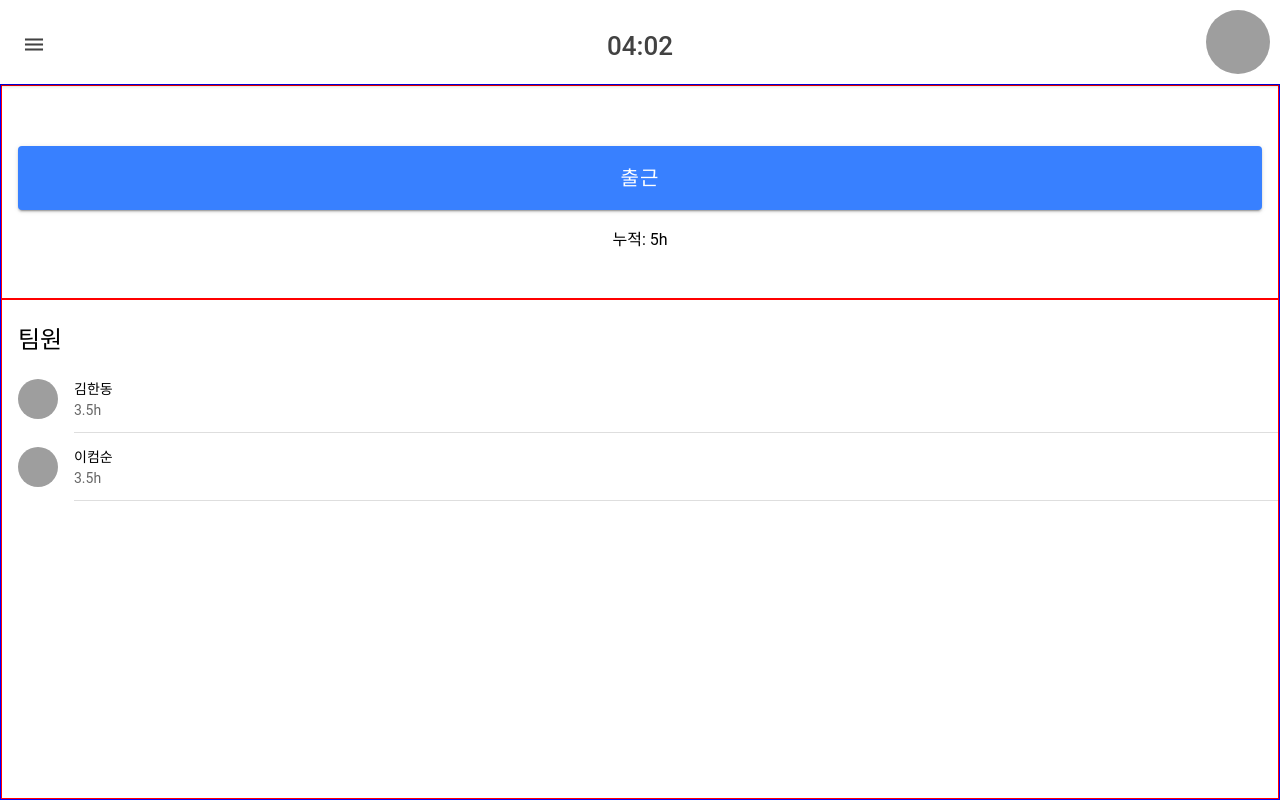
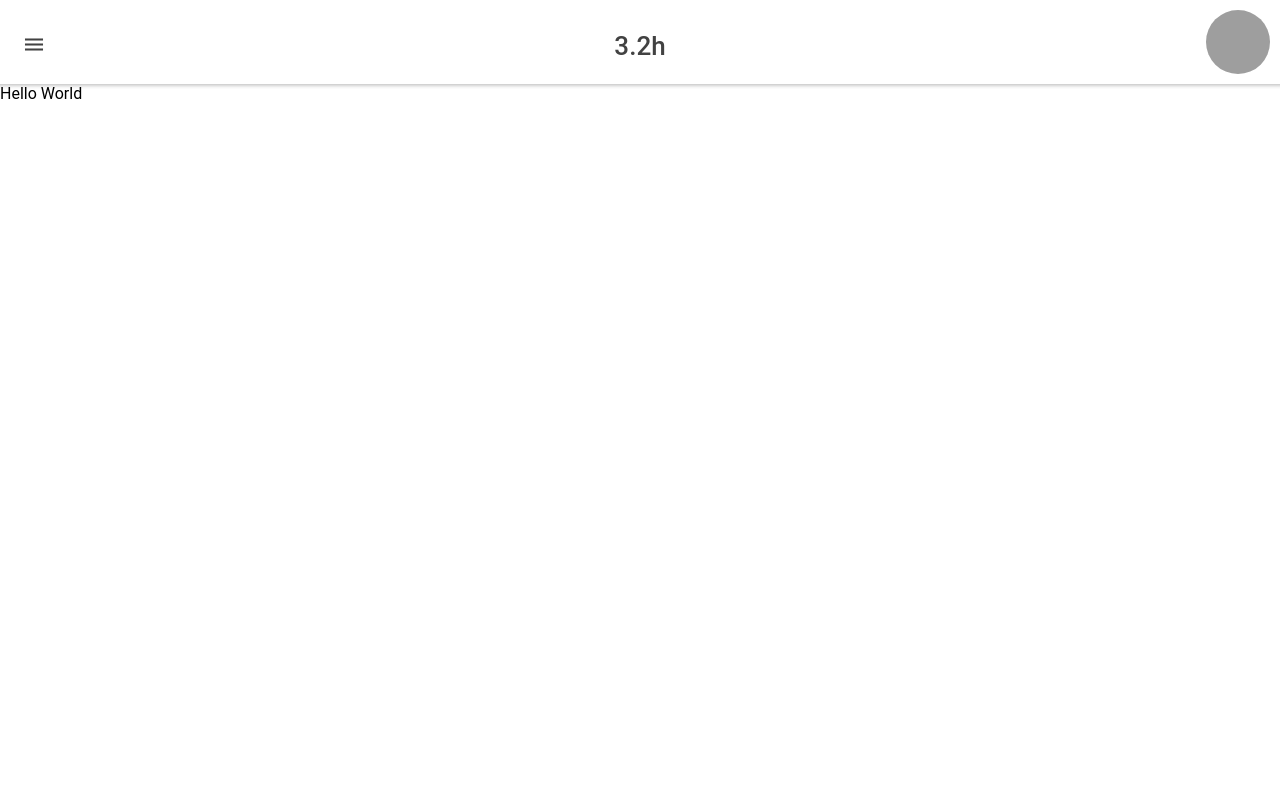
Before and after one commit to junglesub/cra-timerec, a React (Create React App) app: page /work in a window 1280 px wide. Built offline with nearby package versions, Linux system fonts and the light colour scheme; grey boxes are pictures that could not be loaded.

Commit message:
Modulize Work Screen

```diff
--- a/src/App.tsx
+++ b/src/App.tsx
@@ -24,7 +24,8 @@ import "@ionic/react/css/display.css";
 
 /* Theme variables */
 import "./theme/variables.css";
-import Work from "./pages/Work";
+import WorkIdle from "./pages/WorkIdle";
+import WorkProgress from "./pages/WorkProgress";
 import MenuContainer from "./components/MenuContainer";
 
 const App: React.FC = () => (
@@ -33,7 +34,8 @@ const App: React.FC = () => (
       <MenuContainer />
       <IonRouterOutlet id="main">
         <Route path="/home" component={Home} exact={true} />
-        <Route path="/work" component={Work} exact={true} />
+        <Route path="/idle" component={WorkIdle} exact={true} />
+        <Route path="/work" component={WorkProgress} exact={true} />
         {/* 로그인/대기목록 */}
         <Route path="/login" component={Login} exact={true} />
         <Route path="/wait" component={Wait} exact={true} />
--- /dev/null
+++ b/src/components/WorkHeader.css
@@ -0,0 +1,12 @@
+#clock {
+  text-align: center;
+}
+
+#myavatar {
+  float: right;
+}
+
+#menuButton {
+  transform: translateY(2.5px);
+  -ms-transform: translateY(2.5px);
+}
--- /dev/null
+++ b/src/components/WorkHeader.tsx
@@ -0,0 +1,50 @@
+import {
+  IonAvatar,
+  IonButtons,
+  IonCol,
+  IonGrid,
+  IonHeader,
+  IonMenuButton,
+  IonRow,
+  IonToolbar,
+} from "@ionic/react";
+import React from "react";
+
+import "./WorkHeader.css";
+
+interface ContainerProps {
+  CenterModule?: React.FunctionComponent;
+}
+
+const WorkHeader: React.FC<ContainerProps> = ({ CenterModule }) => {
+  console.log("Hello");
+  console.log(typeof CenterModule);
+  return (
+    <IonHeader>
+      <IonToolbar>
+        <IonGrid>
+          <IonRow className="ion-align-items-center">
+            <IonCol>
+              <IonButtons>
+                <IonMenuButton id="menuButton" />
+              </IonButtons>
+            </IonCol>
+            <IonCol>
+              <h1 id="clock">{!!CenterModule && <CenterModule />}</h1>
+            </IonCol>
+            <IonCol className="ion-align-self-end">
+              <IonAvatar id="myavatar">
+                <img
+                  src="https://ionicframework.com/docs/demos/api/list/avatar-finn.png"
+                  alt=""
+                />
+              </IonAvatar>
+            </IonCol>
+          </IonRow>
+        </IonGrid>
+      </IonToolbar>
+    </IonHeader>
+  );
+};
+
+export default WorkHeader;
--- a/src/pages/Work.css
+++ b/src/pages/WorkIdle.css
@@ -33,16 +33,3 @@
 #work_teams {
   height: 70%;
 }
-
-#clock {
-  text-align: center;
-}
-
-#myavatar {
-  float: right;
-}
-
-#menuButton {
-  transform: translateY(2.5px);
-  -ms-transform: translateY(2.5px);
-}
--- a/src/pages/Work.tsx
+++ b/src/pages/WorkIdle.tsx
@@ -1,54 +1,23 @@
 import {
   IonAvatar,
   IonButton,
-  IonButtons,
-  IonCol,
   IonContent,
-  IonGrid,
-  IonHeader,
   IonItem,
   IonLabel,
   IonList,
   IonListHeader,
-  IonMenuButton,
   IonPage,
-  IonRow,
-  IonToolbar,
 } from "@ionic/react";
 import React from "react";
 import ClockContainer from "../components/ClockContainer";
+import WorkHeader from "../components/WorkHeader";
 
-import "./Work.css";
+import "./WorkIdle.css";
 
-const Work: React.FC = () => {
+const WorkIdle: React.FC = () => {
   return (
     <IonPage>
-      <IonHeader>
-        <IonToolbar>
-          <IonGrid>
-            <IonRow className="ion-align-items-center">
-              <IonCol>
-                <IonButtons>
-                  <IonMenuButton id="menuButton" />
-                </IonButtons>
-              </IonCol>
-              <IonCol>
-                <h1 id="clock">
-                  <ClockContainer />
-                </h1>
-              </IonCol>
-              <IonCol className="ion-align-self-end">
-                <IonAvatar id="myavatar">
-                  <img
-                    src="https://ionicframework.com/docs/demos/api/list/avatar-finn.png"
-                    alt=""
-                  />
-                </IonAvatar>
-              </IonCol>
-            </IonRow>
-          </IonGrid>
-        </IonToolbar>
-      </IonHeader>
+      <WorkHeader CenterModule={ClockContainer} />
       <IonContent fullscreen>
         <div className="work_container">
           <div id="work_button">
@@ -96,4 +65,4 @@ const Work: React.FC = () => {
   );
 };
 
-export default Work;
+export default WorkIdle;
--- /dev/null
+++ b/src/pages/WorkProgress.tsx
@@ -0,0 +1,34 @@
+/* eslint-disable */
+import {
+  IonAvatar,
+  IonButton,
+  IonButtons,
+  IonCol,
+  IonContent,
+  IonGrid,
+  IonHeader,
+  IonItem,
+  IonLabel,
+  IonList,
+  IonListHeader,
+  IonMenuButton,
+  IonPage,
+  IonRow,
+  IonToolbar,
+} from "@ionic/react";
+import React from "react";
+import ClockContainer from "../components/ClockContainer";
+import WorkHeader from "../components/WorkHeader";
+
+// import "./WorkProgress.css";
+
+const WorkIdle: React.FC = () => {
+  return (
+    <IonPage>
+      <WorkHeader CenterModule={() => <>3.2h</>} />
+      <IonContent fullscreen>Hello World</IonContent>
+    </IonPage>
+  );
+};
+
+export default WorkIdle;
```
